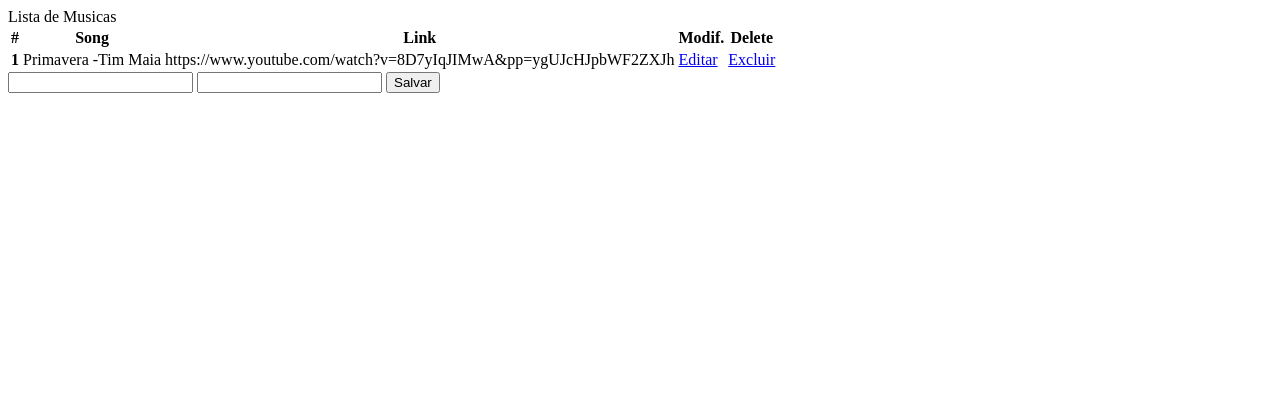
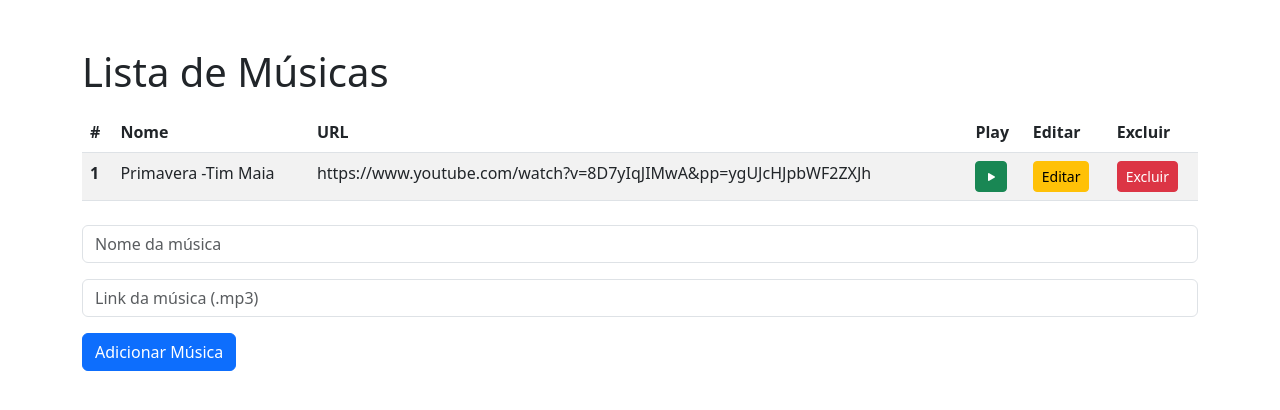
Before and after one commit to Roger-Neto/RadioWere_2, a Django app: page /core/ in a window 1280 px wide. Shown: the top 410 px of the page. Run offline with Django 5.2, Linux system fonts and the light colour scheme; data comes from the database, SQL or seed files in the repository.

Commit message:
tentativa

```diff
--- a/core/templates/index.html
+++ b/core/templates/index.html
@@ -3,37 +3,67 @@
   <head>
     <meta charset="utf-8">
     <meta name="viewport" content="width=device-width, initial-scale=1">
-    <title>Lista de Musicas</title>
+    <title>Lista de Músicas</title>
+    <link href="https://cdn.jsdelivr.net/npm/bootstrap@5.3.0/dist/css/bootstrap.min.css" rel="stylesheet">
+    <link href="https://cdn.jsdelivr.net/npm/bootstrap-icons/font/bootstrap-icons.css" rel="stylesheet">
   </head>
   <body>
-      Lista de Musicas
-      <table class="table">
+    <div class="container mt-5">
+      <h1 class="mb-3">Lista de Músicas</h1>
+      <table class="table table-striped">
         <thead>
           <tr>
             <th scope="col">#</th>
-            <th scope="col">Song</th>
-            <th scope="col">Link</th>
-            <th scope="col">Modif.</th>
-            <th scope="col">Delete</th>
+            <th scope="col">Nome</th>
+            <th scope="col">URL</th>
+            <th scope="col">Play</th>
+            <th scope="col">Editar</th>
+            <th scope="col">Excluir</th>
           </tr>
         </thead>
         <tbody>
           {% for song in songs %}
           <tr>
-            <th scope="row">{{song.id}}</th>
-            <td>{{song.song}}</td>
-            <td>{{song.link}}</td>
-            <td><a href="{% url 'edit' song.id %}">Editar<a></td>
-            <td><a href="{% url 'delete' song.id %}">Excluir<a></td>
+            <th scope="row">{{ song.id }}</th>
+            <td>{{ song.song }}</td>
+            <td>{{ song.link }}</td>
+            <td>
+              <button class="btn btn-success btn-sm" onclick="handlePlayPause('{{ song.link }}')">
+                <i class="bi bi-play-fill"></i>
+              </button>
+            </td>
+            <td><a class="btn btn-warning btn-sm" href="{% url 'edit' song.id %}">Editar</a></td>
+            <td><a class="btn btn-danger btn-sm" href="{% url 'delete' song.id %}">Excluir</a></td>
           </tr>
-          {%endfor%}
+          {% endfor %}
         </tbody>
       </table>
-      <form action="{% url 'save'%}" method="POST">
+
+      <form action="{% url 'save' %}" method="POST" class="mt-4">
         {% csrf_token %}
-        <input type="text" name="song">
-        <input type="text" name="link">
-        <button type="submit">Salvar</button>
+        <div class="mb-3">
+          <input type="text" name="song" class="form-control" placeholder="Nome da música">
+        </div>
+        <div class="mb-3">
+          <input type="text" name="link" class="form-control" placeholder="Link da música (.mp3)">
+        </div>
+        <button type="submit" class="btn btn-primary">Adicionar Música</button>
       </form>
+
+      <audio id="audioPlayer" style="display: none;"></audio>
+    </div>
+
+    <script>
+      const audioPlayer = document.getElementById('audioPlayer');
+
+      function handlePlayPause(url) {
+        if (audioPlayer.src === url && !audioPlayer.paused) {
+          audioPlayer.pause();
+        } else {
+          audioPlayer.src = url;
+          audioPlayer.play();
+        }
+      }
+    </script>
   </body>
 </html>
```
